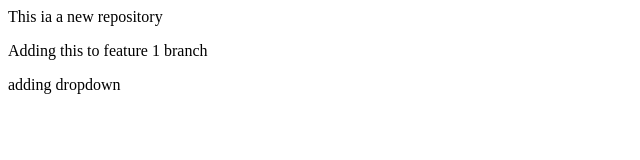
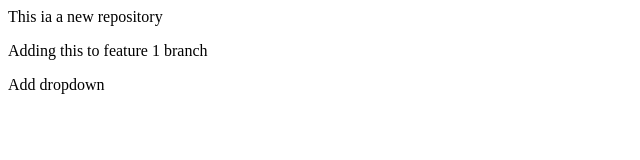
Before and after one commit to divamjain04/localrepo, a plain HTML site: page index.html in a window 1280 px wide. Shown: the full height of the page, 0-640 px from the left. Drawn offline with Linux system fonts and the light colour scheme.

Commit message:
Add dropdown

```diff
--- a/index.html
+++ b/index.html
@@ -2,4 +2,4 @@
 
 <p> Adding this to feature 1 branch</p>
 
-<p> adding dropdown </p>
+<p> Add dropdown </p>
```
